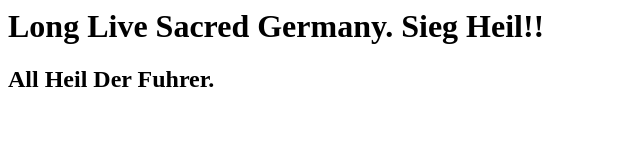
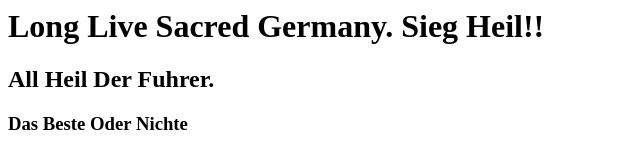
Before and after one commit to BodhisattaChakrabarti/firstgitrepo, a plain HTML site: page index.html in a window 1280 px wide. Shown: the whole page, without its empty margins (0-640 px from the left). Drawn offline with Linux system fonts and the light colour scheme.

Commit message:
added 3rd tagline

```diff
--- a/index.html
+++ b/index.html
@@ -2,5 +2,6 @@
 <body>
 <h1>Long Live Sacred Germany. Sieg Heil!!</h1>
 <h2>All Heil Der Fuhrer.</h2>
+<h3>Das Beste Oder Nichte</h3>
 </body>
 </html>
```
